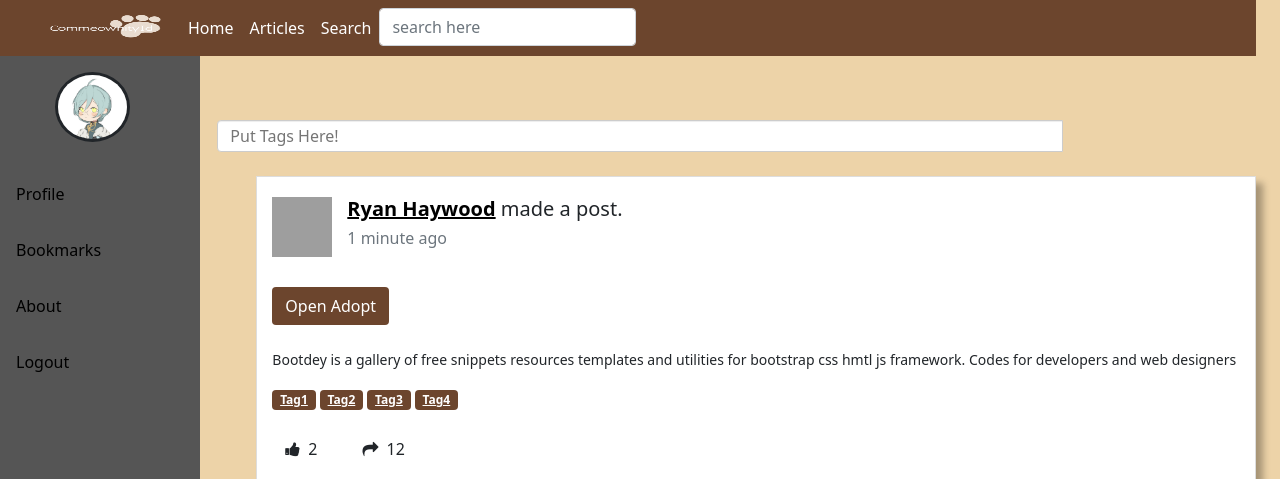
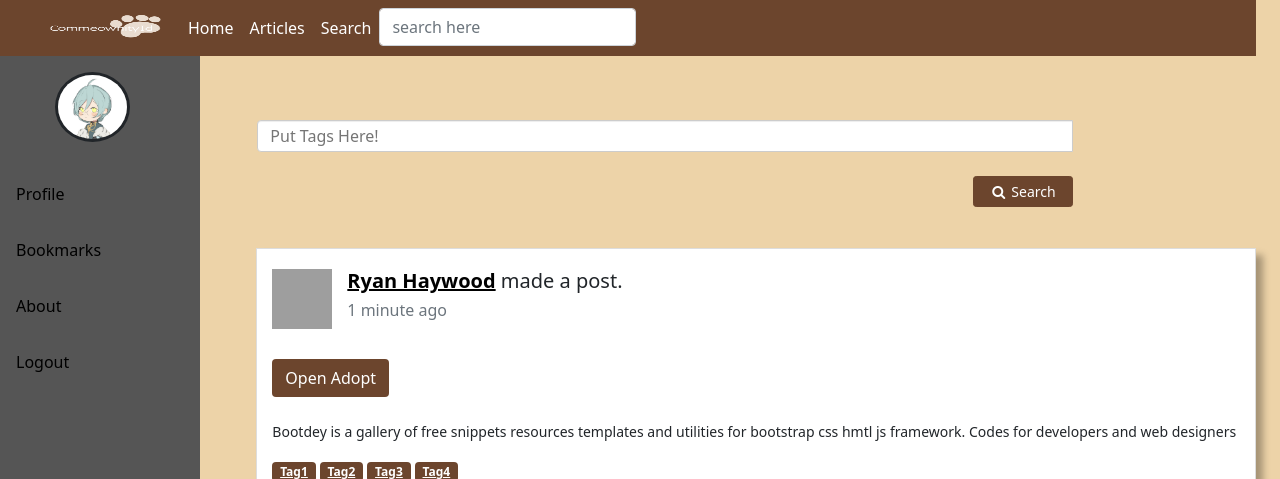
Before and after one commit to putrin1012/Commeownityid, a PHP site: page /Bookmarks.php in a window 1280 px wide. Shown: the top 479 px of the page. Run offline with PHP 8.4, Linux system fonts and the light colour scheme; some libraries are stand-ins or nearby versions; grey boxes are pictures that could not be loaded.

Commit message:
no message

```diff
--- a/Bookmarks.php
+++ b/Bookmarks.php
@@ -8,8 +8,12 @@
      </div>
     <div class="col-8">
     </br></br></br>
-    <?php include("tagsInput.php");?>
-  </br>
+    <div class="col" style="margin-left:25px;width:1020px;">
+      <?php include("tagsInput.php");?>
+      </br>
+      <button class="btn btn-sm btn-primary pull-right" style="background-color:#6C452D;border-color:#6C452D;width:100px;" type="submit"><i class="fa fa-search fa-fw"></i> Search</button>
+    </div>
+  </br></br></br>
     <?php
         for($i = 0; $i < 10; $i++){
           include("post.php");
--- a/post.php
+++ b/post.php
@@ -141,7 +141,6 @@
                 <button class="btn" type="button" style="background-color:#6C452D; color:white;" data-toggle="dropdown" aria-haspopup="true" aria-expanded="false">
                   Open Adopt
                 </button>
-
               </br></br>
                 <p>Bootdey is a gallery of free snippets resources templates and utilities for bootstrap css hmtl js framework. Codes for developers and web designers</p>
                 <div>
```
